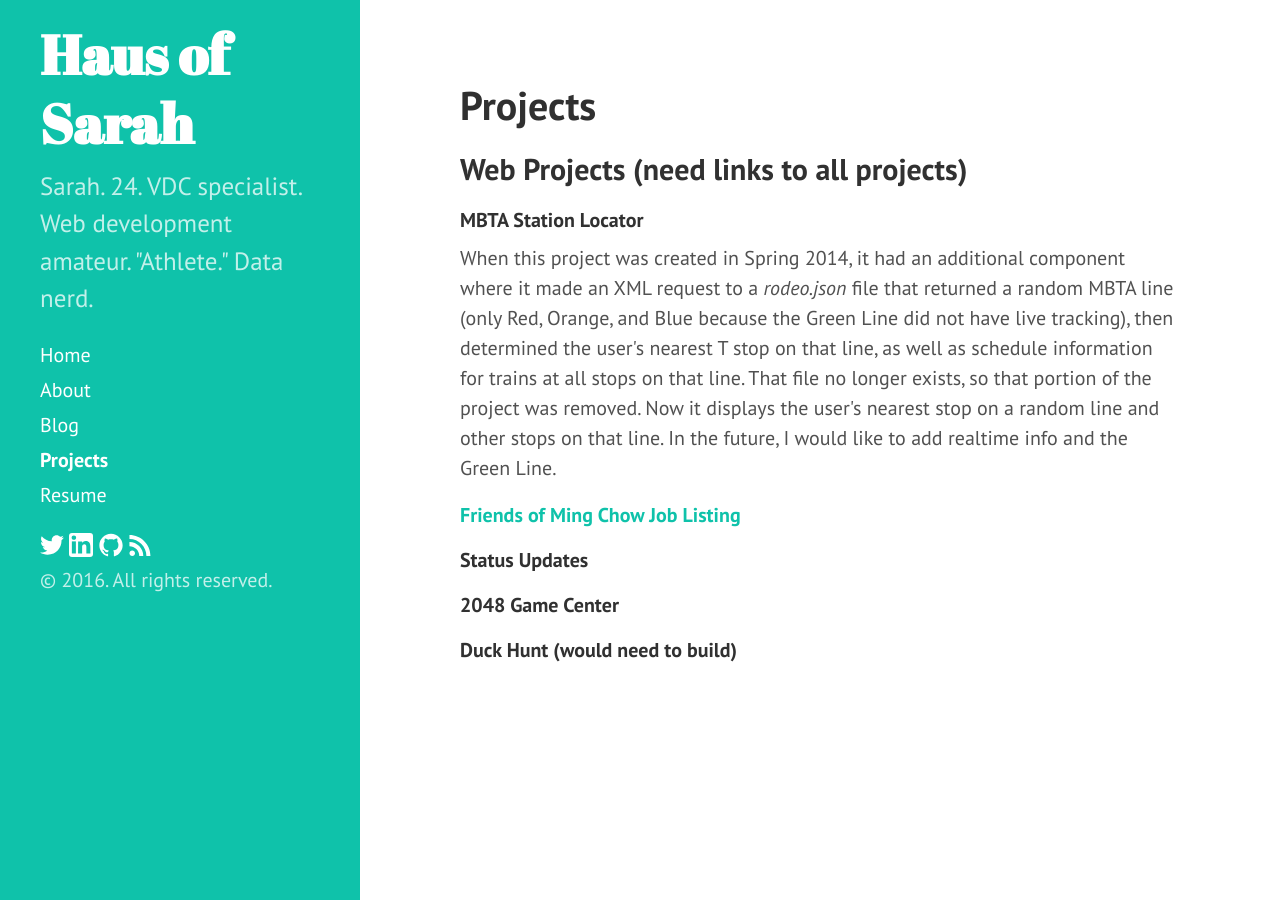
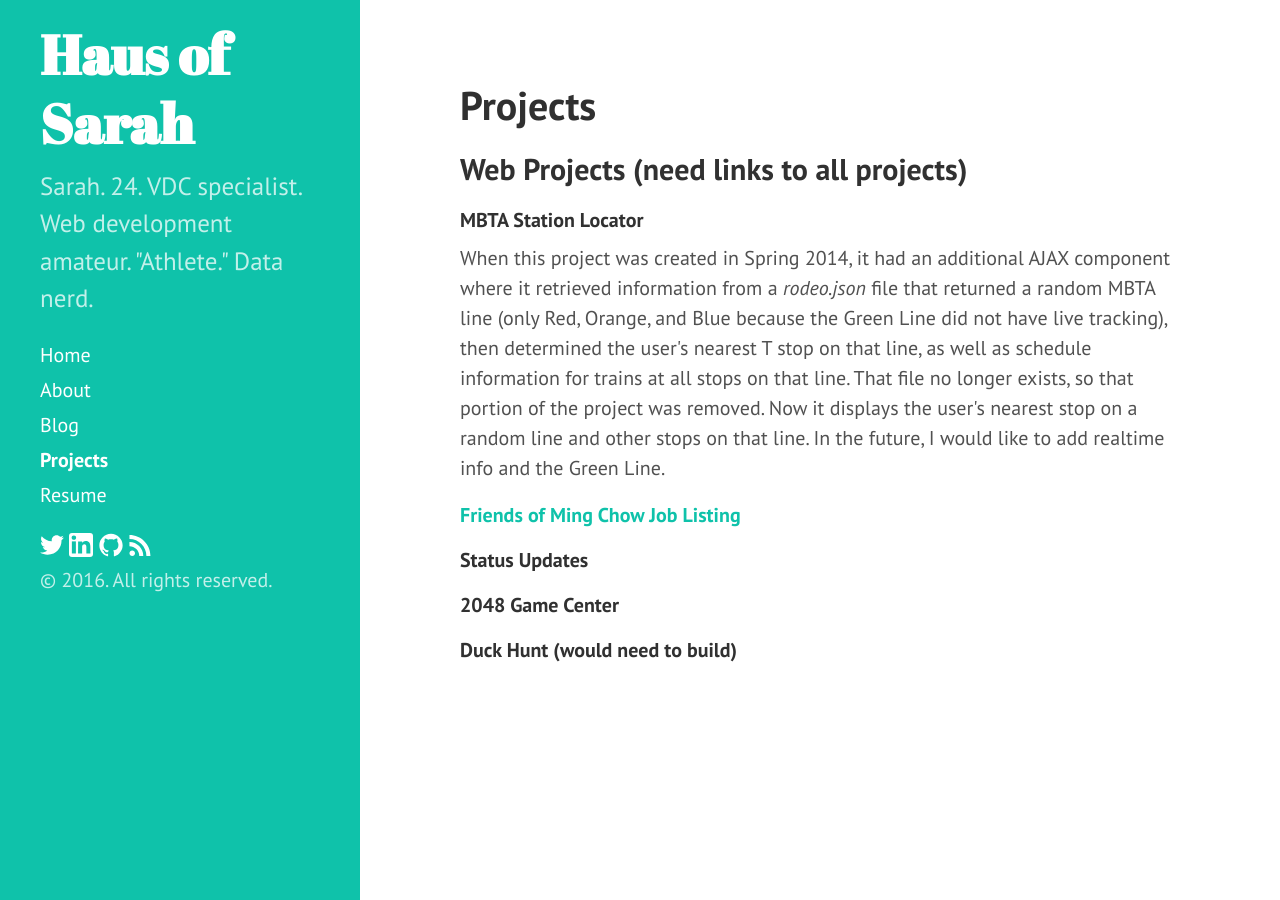
Before and after one commit to ruckhaus/ruckhaus.github.io, a Jekyll site: the page built from projects.html, in a window 1280 px wide. Built offline with Jekyll 4.4.1, drawn with Linux system fonts in a browser that asks for light colours.

Commit message:
update project page

```diff
--- a/projects.html
+++ b/projects.html
@@ -7,8 +7,8 @@
 <div id="web">
 <h2>Web Projects (need links to all projects)</h2>
   <h4>MBTA Station Locator</h4>
-  <p>When this project was created in Spring 2014, it had an additional component where
-    it made an XML request to a <em>rodeo.json</em> file that returned a random MBTA line
+  <p>When this project was created in Spring 2014, it had an additional AJAX component where
+    it retrieved information from a <em>rodeo.json</em> file that returned a random MBTA line
     (only Red, Orange, and Blue because the Green Line did not have live tracking), then
     determined the user's nearest T stop on that line, as well as schedule information for
     trains at all stops on that line. That file no longer exists, so that portion of the project
```
